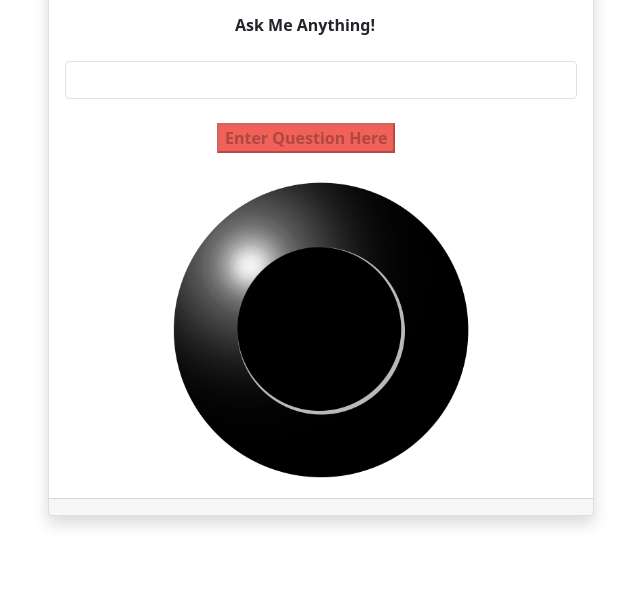
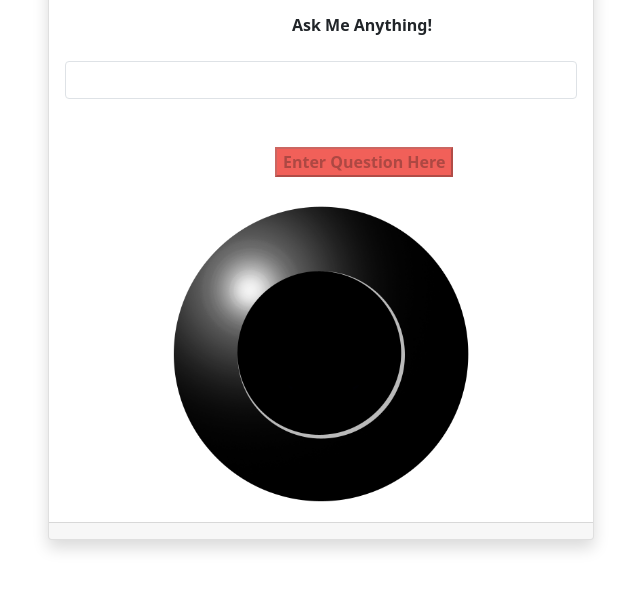
Before and after one commit to zmeller/javafinal, a plain HTML site: page index.html in a window 1280 px wide. Shown: the part 173-762 px from the top of the page, without its empty margins (319-959 px from the left). Drawn offline with nearby package versions, Linux system fonts and the light colour scheme.

Commit message:
made a few last min edits

```diff
--- a/css/styles.css
+++ b/css/styles.css
@@ -35,10 +35,13 @@ p{
 button{
 	background-color: #f16059;
 	font-weight: bolder;
-	margin-left: 152px;
+	margin-left: 210px;
 }
 label{
 	margin-left: 130px;
 	font-weight: bolder;
-	margin-left: 170px;
+	margin-left: 227px;
 }
+form-text text-danger validationMsg{
+	text-align: center;
+}
```
Also changed, not shown: index.html (+1 -0 lines).
